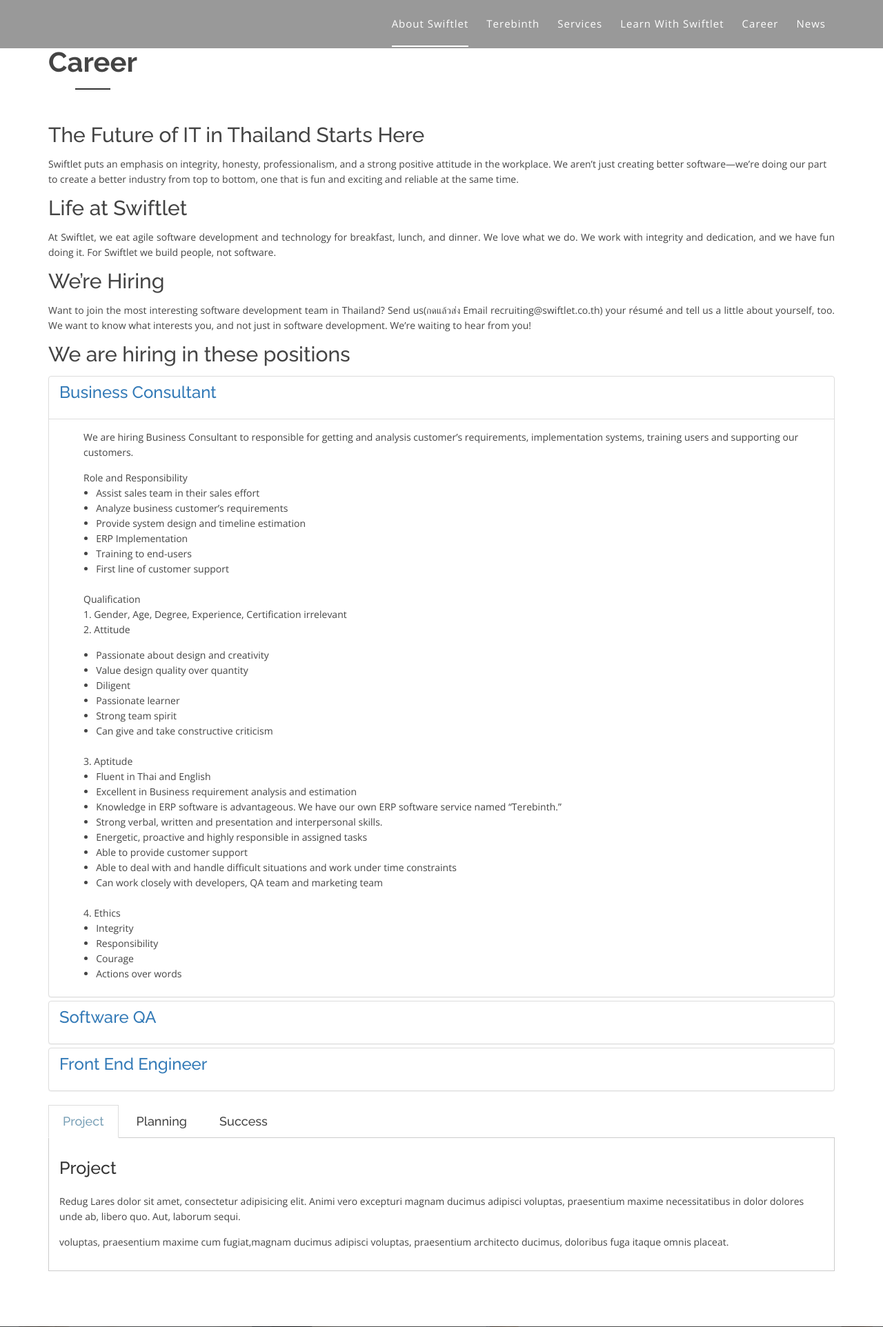
After one commit to dooddwebsite3/project_swiftlet, a PHP site: page /career.php in a window 1280 px wide. The commit adds this page. Shown: the top 1924 px of the page at 69% size. Run offline with PHP 8.4, Linux system fonts and the light colour scheme.

Commit message:
career.php footer header

```diff
--- /dev/null
+++ b/eBusiness/career.php
@@ -0,0 +1,336 @@
+
+<?php include("./include/header.php"); ?>
+
+   <!--Career area start -->
+  <div class="faq-area area-padding">
+    <div class="container">
+
+      <div class="row">
+        <div class="col-md-12 col-sm-12 col-xs-12">
+          <div class="section-headline">
+            <h2>Career</h2>
+            <h3>The Future of IT in Thailand Starts Here</h3>
+            <p> Swiftlet puts an emphasis on integrity, honesty, professionalism, and a strong positive attitude in the workplace. We aren’t just creating better software—we’re doing our part to create a better industry from top to bottom, one that is fun and exciting and reliable at the same time.</p>
+
+            <h3>Life at Swiftlet</h3>
+
+            <p class="a">At Swiftlet, we eat agile software development and technology for breakfast, lunch, and dinner. We love what we do. We work with integrity and dedication, and we have fun doing it. For Swiftlet we build people, not software.</p>
+
+
+            <h3>We’re Hiring </h3>
+
+            <p class="a">Want to join the most interesting software development team in Thailand? Send us(กดแล้วส่ง Email recruiting@swiftlet.co.th) your résumé and tell us a little about yourself, too. We want to know what interests you, and not just in software development. We’re waiting to hear from you!</p>
+
+            <h3>We are hiring in these positions</h3>
+
+          </div>
+        </div>
+      </div>
+
+      <div class="row">
+        <div class="col-md-12 col-sm-6 col-xs-12">
+          <div class="faq-details">
+            <div class="panel-group" id="accordion">
+
+               <!-- Panel 1.Business Consultant Default -->
+              <div class="panel panel-default">
+                  <div class="panel-heading">
+                    <h4 class="check-title">
+                        <a data-toggle="collapse" class="active" data-parent="#accordion" href="#check1">
+                                                  <span class="acc-icons"></span>Business Consultant
+                        </a>
+                      </h4>
+                  </div>
+                  <div id="check1" class="panel-collapse collapse in">
+                    <div class="panel-body">
+                      <p>  We are hiring Business Consultant to responsible for getting and analysis customer’s requirements, implementation systems, training users and supporting our customers.
+                      </p> Role and Responsibility
+                        <ul style="padding-left:1.3em;">
+                          <li style="list-style-type: disc;"> Assist sales team in their sales effort</li>
+                          <li style="list-style-type: disc;"> Analyze business customer’s requirements</li>
+                          <li style="list-style-type: disc;"> Provide system design and timeline estimation</li>
+                          <li style="list-style-type: disc;"> ERP Implementation </li>
+                          <li style="list-style-type: disc;"> Training to end-users</li>
+                          <li style="list-style-type: disc;"> First line of customer support</li>
+                        </ul>
+                        <br>
+                      <p> Qualification
+                       <br>1.  Gender, Age, Degree, Experience, Certification irrelevant
+                       <br>2. Attitude
+                        <ul style="padding-left:1.3em;">
+                          <li style="list-style-type: disc;"> Passionate about design and creativity </li>
+                          <li style="list-style-type: disc;"> Value design quality over quantity</li>
+                          <li style="list-style-type: disc;"> Diligent</li>
+                          <li style="list-style-type: disc;"> Passionate learner</li>
+                          <li style="list-style-type: disc;"> Strong team spirit</li>
+                          <li style="list-style-type: disc;"> Can give and take constructive criticism</li>
+                        </ul>
+
+                      <br>3. Aptitude
+                      <ul style="padding-left:1.3em;">
+                          <li style="list-style-type: disc;"> Fluent in Thai and English </li>
+                          <li style="list-style-type: disc;"> Excellent in Business requirement analysis and estimation</li>
+                          <li style="list-style-type: disc;"> Knowledge in ERP software is advantageous. We have our own ERP software service named “Terebinth.”</li>
+                          <li style="list-style-type: disc;"> Strong verbal, written and presentation and interpersonal skills.</li>
+                          <li style="list-style-type: disc;"> Energetic, proactive and highly responsible in assigned tasks</li>
+                          <li style="list-style-type: disc;"> Able to provide customer support</li>
+                          <li style="list-style-type: disc;"> Able to deal with and handle difficult situations and work under time constraints</li>
+                          <li style="list-style-type: disc;"> Can work closely with developers, QA team and marketing team</li>
+                      </ul>
+                      <br>4. Ethics
+                      <ul style="padding-left:1.3em;">
+                          <li style="list-style-type: disc;"> Integrity </li>
+                          <li style="list-style-type: disc;"> Responsibility</li>
+                          <li style="list-style-type: disc;"> Courage</li>
+                          <li style="list-style-type: disc;"> Actions over words</li>
+                      </ul>
+                      <br>
+                   </div>
+                  </div>
+                </div>
+                <!-- End 1.Business Consultant Panel Default -->
+
+
+              <!-- Panel 2.QA Default -->
+
+              <div class="panel panel-default">
+                <div class="panel-heading">
+                  <h4 class="check-title">
+                      <a data-toggle="collapse" data-parent="#accordion" href="#check3">
+                                                <span class="acc-icons"></span> Software QA
+                      </a>
+                    </h4>
+                </div>
+                <div id="check3" class="panel-collapse collapse ">
+                  <div class="panel-body">
+                      <p> Salary based on skill and experience, starting at THB 20,000/mo.
+                          We are looking for front end engineer to design UI on our many fascinating projects.
+                        </p> Role and Responsibility
+                          <ul style="padding-left:1.3em;">
+                            <li style="list-style-type: disc;"> Requirement analysis and estimation</li>
+                            <li style="list-style-type: disc;"> Front end HTML, CSS, Javascript implementation with Test Driven Development</li>
+                            <li style="list-style-type: disc;"> Paper document design with HTML and CSS</li>
+                            <li style="list-style-type: disc;"> Assist marketing team with various online/offline graphics design tasks </li>
+                            <li style="list-style-type: disc;"> Continuously research and develop new techniques, tools, and technologies</li>
+                          </ul>
+                          <br>
+                        <p> Qualification
+                         <br>1.  Gender, Age, Degree, Experience, Certification irrelevant
+                         <br>2. Attitude
+                          <ul style="padding-left:1.3em;">
+                            <li style="list-style-type: disc;"> Passionate about design and creativity </li>
+                            <li style="list-style-type: disc;"> Value design quality over quantity</li>
+                            <li style="list-style-type: disc;"> Diligent</li>
+                            <li style="list-style-type: disc;"> Passionate learner</li>
+                            <li style="list-style-type: disc;"> Strong team spirit</li>
+                            <li style="list-style-type: disc;"> Can give and take constructive criticism</li>
+                          </ul>
+
+                        <br>3. Aptitude
+                        <ul style="padding-left:1.3em;">
+                            <li style="list-style-type: disc;"> Fluent in Thai and English </li>
+                            <li style="list-style-type: disc;"> Excellent in Illustrator, HTML5, and CSS3</li>
+                            <li style="list-style-type: disc;"> UI design expertise for web and mobile applications</li>
+                            <li style="list-style-type: disc;"> Graphic design expertise for printed media</li>
+                            <li style="list-style-type: disc;"> Energetic, proactive and highly responsible in assigned tasks</li>
+                            <li style="list-style-type: disc;"> Angular.js, React.js, React Native, Bootstrap very highly advantageous</li>
+                            <li style="list-style-type: disc;"> Basic User experience(UX) understanding</li>
+                        </ul>
+                        <br>4. Ethics
+                        <ul style="padding-left:1.3em;">
+                            <li style="list-style-type: disc;"> Integrity </li>
+                            <li style="list-style-type: disc;"> Responsibility</li>
+                            <li style="list-style-type: disc;"> Courage</li>
+                            <li style="list-style-type: disc;"> Actions over words</li>
+                        </ul>
+                        <br>
+                  </div>
+                </div>
+              </div>
+              <!-- End Panel QA Default -->
+
+
+              <!-- Panel 3.Front End Engineer Default -->
+              <div class="panel panel-default">
+                <div class="panel-heading">
+                  <h4 class="check-title">
+                      <a data-toggle="collapse" data-parent="#accordion" href="#check4">
+                                                <span class="acc-icons"></span>Front End Engineer
+                      </a>
+                    </h4>
+                </div>
+                <div id="check4" class="panel-collapse collapse">
+                  <div class="panel-body">
+                      <p> Salary based on skill and experience, starting at THB 20,000/mo.
+                          We are looking for front end engineer to design UI on our many fascinating projects.
+                        </p> Role and Responsibility
+                          <ul style="padding-left:1.3em;">
+                            <li style="list-style-type: disc;"> Requirement analysis and estimation</li>
+                            <li style="list-style-type: disc;"> Front end HTML, CSS, Javascript implementation with Test Driven Development</li>
+                            <li style="list-style-type: disc;"> Paper document design with HTML and CSS</li>
+                            <li style="list-style-type: disc;"> Assist marketing team with various online/offline graphics design tasks </li>
+                            <li style="list-style-type: disc;"> Continuously research and develop new techniques, tools, and technologies</li>
+                          </ul>
+                          <br>
+                        <p> Qualification
+                         <br>1.  Gender, Age, Degree, Experience, Certification irrelevant
+                         <br>2. Attitude
+                          <ul style="padding-left:1.3em;">
+                            <li style="list-style-type: disc;"> Passionate about design and creativity </li>
+                            <li style="list-style-type: disc;"> Value design quality over quantity</li>
+                            <li style="list-style-type: disc;"> Diligent</li>
+                            <li style="list-style-type: disc;"> Passionate learner</li>
+                            <li style="list-style-type: disc;"> Strong team spirit</li>
+                            <li style="list-style-type: disc;"> Can give and take constructive criticism</li>
+                          </ul>
+
+                        <br>3. Aptitude
+                        <ul style="padding-left:1.3em;">
+                            <li style="list-style-type: disc;"> Fluent in Thai and English </li>
+                            <li style="list-style-type: disc;"> Excellent in Illustrator, HTML5, and CSS3</li>
+                            <li style="list-style-type: disc;"> UI design expertise for web and mobile applications</li>
+                            <li style="list-style-type: disc;"> Graphic design expertise for printed media</li>
+                            <li style="list-style-type: disc;"> Energetic, proactive and highly responsible in assigned tasks</li>
+                            <li style="list-style-type: disc;"> Angular.js, React.js, React Native, Bootstrap very highly advantageous</li>
+                            <li style="list-style-type: disc;"> Basic User experience(UX) understanding</li>
+                        </ul>
+                        <br>4. Ethics
+                        <ul style="padding-left:1.3em;">
+                            <li style="list-style-type: disc;"> Integrity </li>
+                            <li style="list-style-type: disc;"> Responsibility</li>
+                            <li style="list-style-type: disc;"> Courage</li>
+                            <li style="list-style-type: disc;"> Actions over words</li>
+                        </ul>
+                        <br>
+                  </div>
+                </div>
+              </div>
+              <!-- End Panel Default -->
+            </div>
+          </div>
+
+        </div>
+
+
+
+
+
+
+
+
+        <div class="col-md-12 col-sm-6 col-xs-12">
+          <div class="tab-menu">
+            <!-- Nav tabs -->
+            <ul class="nav nav-tabs" role="tablist">
+              <li class="active">
+                <a href="#p-view-1" role="tab" data-toggle="tab">Project</a>
+              </li>
+              <li>
+                <a href="#p-view-2" role="tab" data-toggle="tab">Planning</a>
+              </li>
+              <li>
+                <a href="#p-view-3" role="tab" data-toggle="tab">Success</a>
+              </li>
+            </ul>
+          </div>
+          <div class="tab-content">
+            <div class="tab-pane active" id="p-view-1">
+              <div class="tab-inner">
+                <div class="event-content head-team">
+                  <h4>Project</h4>
+                  <p>
+                    Redug Lares dolor sit amet, consectetur adipisicing elit. Animi vero excepturi magnam ducimus adipisci voluptas, praesentium maxime necessitatibus in dolor dolores unde ab, libero quo. Aut, laborum sequi.
+                  </p>
+                  <p>
+                    voluptas, praesentium maxime cum fugiat,magnam ducimus adipisci voluptas, praesentium architecto ducimus, doloribus fuga itaque omnis placeat.
+                  </p>
+                </div>
+              </div>
+            </div>
+            <div class="tab-pane" id="p-view-2">
+              <div class="tab-inner">
+                <div class="event-content head-team">
+                  <h4>Planning</h4>
+                  <p>
+                    voluptas, praesentium maxime cum fugiat,magnam ducimus adipisci voluptas, praesentium architecto ducimus, doloribus fuga itaque omnis.
+                  </p>
+                  <p>
+                    Redug Lares dolor sit amet, consectetur adipisicing elit. Animi vero excepturi magnam ducimus adipisci voluptas, praesentium maxime necessitatibus in dolor dolores unde ab, libero quo. Aut.
+                  </p>
+                </div>
+              </div>
+            </div>
+            <div class="tab-pane" id="p-view-3">
+              <div class="tab-inner">
+                <div class="event-content head-team">
+                  <h4>Success</h4>
+                  <p>
+                    voluptas, praesentium maxime cum fugiat,magnam ducimus adipisci voluptas, praesentium architecto ducimus, doloribus fuga itaque omnis placeat.
+                  </p>
+                  <p>
+                    voluptas, praesentium maxime cum fugiat,magnam ducimus adipisci voluptas, praesentium architecto ducimus, doloribus fuga itaque omnis.
+                  </p>
+                </div>
+              </div>
+            </div>
+          </div>
+        </div>
+      </div>
+      <!-- end Row -->
+    </div>
+  </div>
+  <!-- End Faq Area -->
+
+
+
+
+  <!-- Start Testimonials -->
+  <div class="testimonials-area">
+    <div class="testi-inner area-padding">
+      <div class="testi-overly"></div>
+      <div class="container ">
+        <div class="row">
+          <div class="col-md-12 col-sm-12 col-xs-12">
+            <!-- Start testimonials Start -->
+            <div class="testimonial-content text-center">
+              <a class="quate" href="#"><i class="fa fa-quote-right"></i></a>
+              <!-- start testimonial carousel -->
+              <div class="testimonial-carousel">
+                <div class="single-testi">
+                  <div class="testi-text">
+                    <p>
+                      Lorem ipsum dolor sit amet, consectetur adipiscing elit. Sed pulvinar luctus est eget congue.<br>consectetur adipiscing elit. Sed pulvinar luctus est eget congue.
+                    </p>
+                    <h6>Boby</h6>
+                  </div>
+                </div>
+                <!-- End single item -->
+                <div class="single-testi">
+                  <div class="testi-text">
+                    <p>
+                      Lorem ipsum dolor sit amet, consectetur adipiscing elit. Sed pulvinar luctus est eget congue.<br>consectetur adipiscing elit. Sed pulvinar luctus est eget congue.
+                    </p>
+                    <h6>Jhon</h6>
+                  </div>
+                </div>
+                <!-- End single item -->
+                <div class="single-testi">
+                  <div class="testi-text">
+                    <p>
+                      Lorem ipsum dolor sit amet, consectetur adipiscing elit. Sed pulvinar luctus est eget congue.<br>consectetur adipiscing elit. Sed pulvinar luctus est eget congue.
+                    </p>
+                    <h6>Fleming</h6>
+                  </div>
+                </div>
+                <!-- End single item -->
+              </div>
+            </div>
+            <!-- End testimonials end -->
+          </div>
+          <!-- End Right Feature -->
+        </div>
+      </div>
+    </div>
+  </div>
+  <!-- End Testimonials -->
+<?php include("./include/footer.php"); ?>
--- a/eBusiness/include/footer.php
+++ b/eBusiness/include/footer.php
@@ -48,55 +48,55 @@
               <div class="footer-head">
 
                 <div class="col-sm-2">
-                About Swiftlet
+                <B>About Swiftlet</B>
                 <ul>
-                  <li>Manifesto</li>
-                  <li>Our stories</li>
-                  <li>Our Contribution</li>
+                  <li><a href="#">Manifesto</a></li>
+                  <li><a href="#">Our stories</a></li>
+                  <li><a href="#">Our Contribution</a></li>
                 </ul>
                 </div>
 
                 <div class="col-sm-2">
-                Terebinth
+                <B>Terebinth</B>
                 <ul>
-                  <li> Why ERP</li>
-                  <li> What is Terebinth</li>
-                  <li> Solutions</li>
+                  <li><a href="#"> Why ERP</a></li>
+                  <li><a href="#"> What is Terebinth</a></li>
+                  <li><a href="#"> Solutions</a></li>
                 </ul>
                 </div>
                 <div class="col-sm-2">
-                IT Services
+                    <B>IT Services</B>
                 <ul>
-                  <li>Capabilities</li>
-                  <li>Clients</li>
+                  <li><a href="#">Capabilities</a></li>
+                  <li><a href="#">Clients</a></li>
                 </ul>
                 </div>
                 <div class="col-sm-2">
-                Learn with Swiftlet
+                <B>Learn with Swiftlet</B>
                 <ul>
-                  <li>Ruby on Rail</li>
-                  <li>Xxxx</li>
-                  <li>Xxxx</li>
-                  <li>Xxxx</li>
+                  <li><a href="#">Ruby on Rail</a></li>
+                  <li><a href="#">Xxxx</a></li>
+                  <li><a href="#">Xxxx</a></li>
+                  <li><a href="#">Xxxx</a></li>
                 </ul>
                 </div>
                 <div class="col-sm-2">
-                Career
+                <B>Career</B>
                 <ul>
-                    <li>Life at Swiftlet</li>
-                    <li>Internship</li>
-                    <li>Developer</li>
-                    <li>Software QA</li>
-                    <li>DevOps Engineer</li>
-                    <li>UI Designer</li>
-                    <li>UX Designer</li>
-                    <li>Project Manager</li>
+                    <li><a href="#">Life at Swiftlet</a></li>
+                    <li><a href="#">Internship</a></li>
+                    <li><a href="#">Developer</a></li>
+                    <li><a href="#">Software QA</a></li>
+                    <li><a href="#">DevOps Engineer</a></li>
+                    <li><a href="#">UI Designer</a></li>
+                    <li><a href="#">UX Designer</a></li>
+                    <li><a href="#">Project Manager</a></li>
                 </ul>
 
 
                 </div>
                 <div class="col-sm-2">
-                News
+                <B>News</B>
                 </div>
               </div>
             </div>
--- a/eBusiness/include/header.php
+++ b/eBusiness/include/header.php
@@ -80,7 +80,7 @@
             <div class="collapse navbar-collapse main-menu bs-example-navbar-collapse-1" id="navbar-example">
               <ul class="nav navbar-nav navbar-right">
                 <li class="active">
-                  <a class="page-scroll" href="#home">About Swiftlet</a>
+                  <a class="page-scroll" href="#">About Swiftlet</a>
                 </li>
                 <li>
                   <a class="page-scroll" href="#about">Terebinth</a>
@@ -92,8 +92,8 @@
                   <a class="page-scroll" href="#team">Learn with Swiftlet
 </a>
                 </li>
-                <li>
-                  <a class="page-scroll" href="#portfolio">Career</a>
+                <li class="">
+                  <a class="page-scroll" href="career.php">Career</a>
                 </li>
                 <li>
                   <a class="page-scroll" href="#blog">News</a>
```
